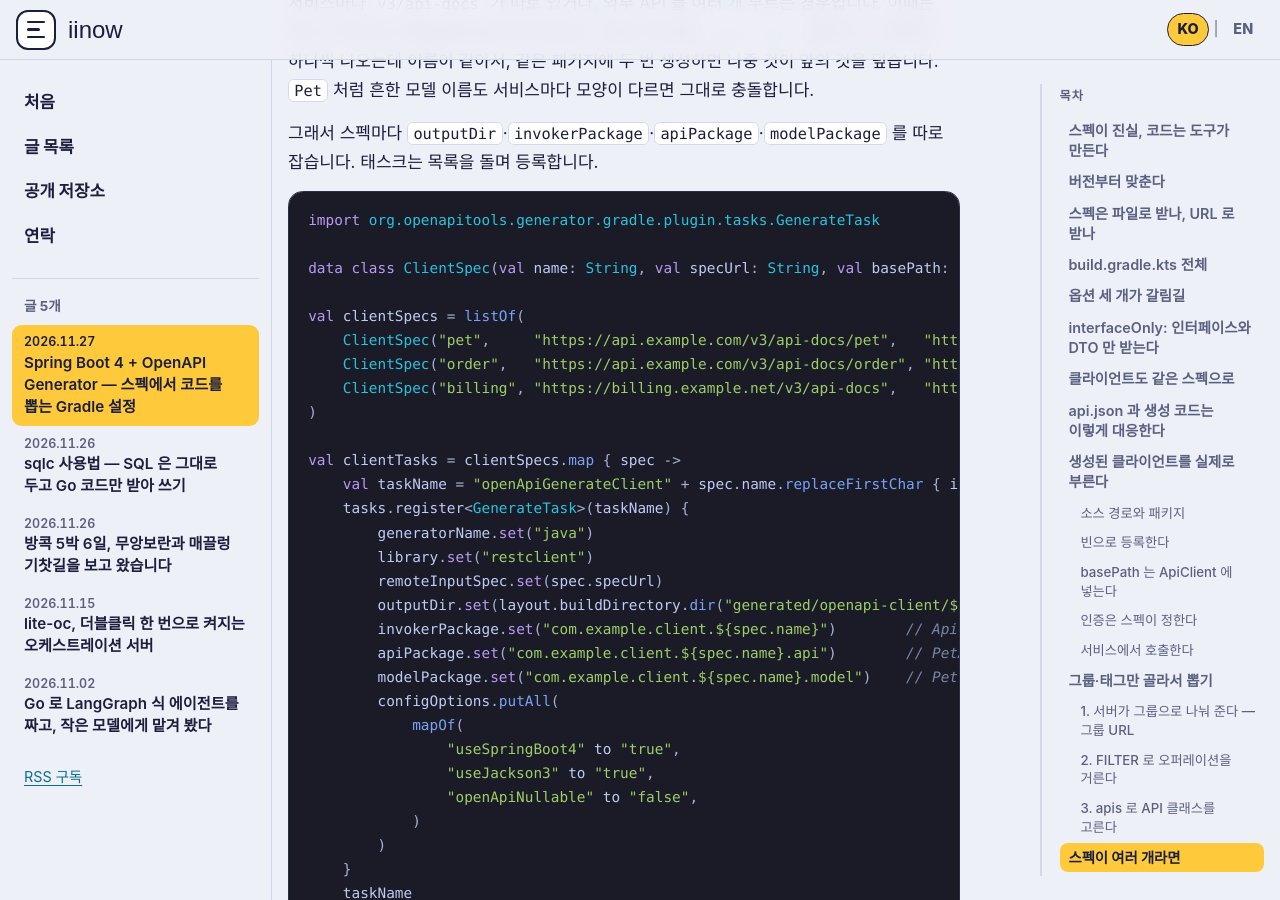
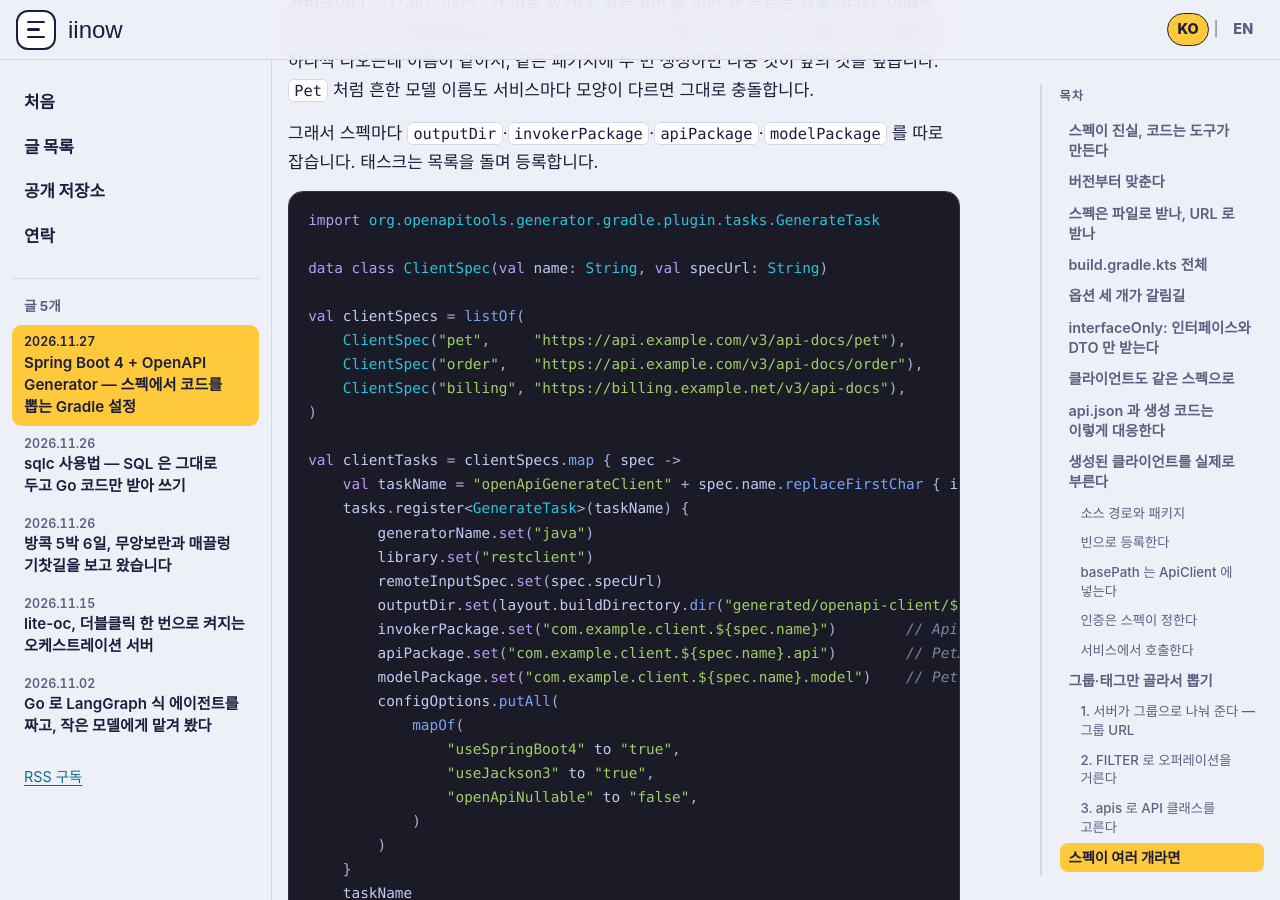
Before and after one commit to iinow/iinow.github.io, a Jekyll site: the page built from _posts/2026-11-27-spring-boot-4-openapi-gradle.md, in a window 1280 px wide and 900 px high, scrolled down 16596 px. Built offline with Jekyll 4.4.1, drawn with Linux system fonts in a browser that asks for light colours; some web fonts are replaced.

Commit message:
OpenAPI 글: 여러 스펙 예제에서 쓰지 않는 필드 정리

````diff
--- a/_posts/2026-11-27-spring-boot-4-openapi-gradle.md
+++ b/_posts/2026-11-27-spring-boot-4-openapi-gradle.md
@@ -557,12 +557,12 @@ globalProperties.set(mapOf("apis" to "Pet:Store"))
 ```kotlin
 import org.openapitools.generator.gradle.plugin.tasks.GenerateTask
 
-data class ClientSpec(val name: String, val specUrl: String, val basePath: String)
+data class ClientSpec(val name: String, val specUrl: String)
 
 val clientSpecs = listOf(
-    ClientSpec("pet",     "https://api.example.com/v3/api-docs/pet",   "https://api.example.com"),
-    ClientSpec("order",   "https://api.example.com/v3/api-docs/order", "https://api.example.com"),
-    ClientSpec("billing", "https://billing.example.net/v3/api-docs",   "https://billing.example.net"),
+    ClientSpec("pet",     "https://api.example.com/v3/api-docs/pet"),
+    ClientSpec("order",   "https://api.example.com/v3/api-docs/order"),
+    ClientSpec("billing", "https://billing.example.net/v3/api-docs"),
 )
 
 val clientTasks = clientSpecs.map { spec ->
````
Also changed, not shown: _posts/2026-11-27-spring-boot-4-openapi-gradle-en.md (+4 -4 lines).
